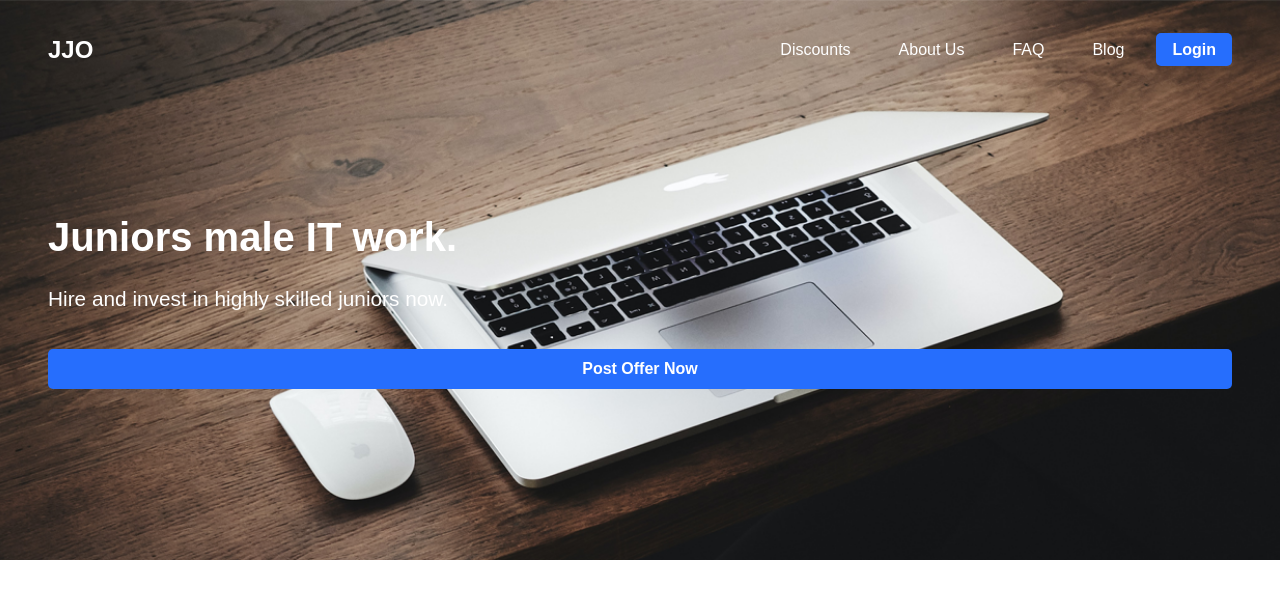
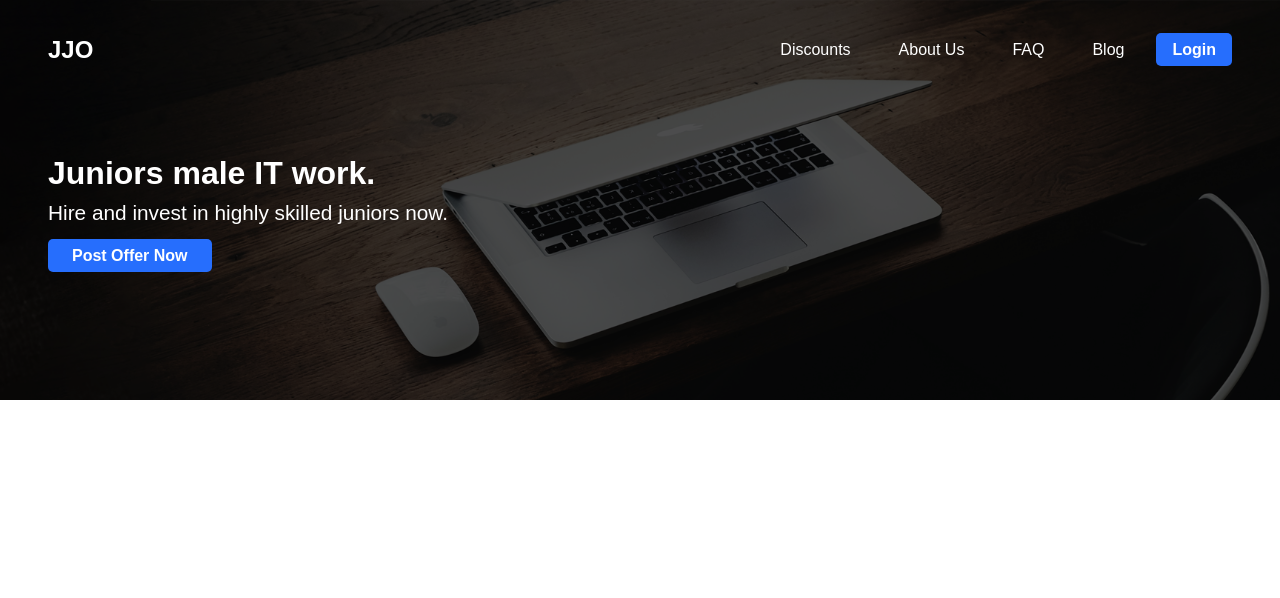
Before and after one commit to bharati-21/junior-jobs-only, a plain HTML site: page index.html in a window 1280 px wide. Drawn offline with Linux system fonts and the light colour scheme.

Commit message:
Completed header, navbar and showcase

```diff
--- a/index.html
+++ b/index.html
@@ -11,21 +11,27 @@
 </head>
 <body>
     <header id="header">
-        <div class="container header-container">
+        <div class="container">
             <nav id="navbar">
-                <h1 id="brand-logo">JJO</h1>
-                <ul id="navbar-nav">
+                <div class="navbar-container">
+                    <h1 class="brand-logo">JJO</h1>
+                    <ul class="navbar-nav">
                         <li><a href="#" class="nav-link" id="discount">Discounts</a></li>
                         <li><a href="#" class="nav-link" id="about">About Us</a></li>
                         <li><a href="#" class="nav-link" id="faq">FAQ</a></li>
                         <li><a href="#" class="nav-link" id="blog">Blog</a></li>
                         <li><a href="#" class="nav-link btn btn-primary" id="blog">Login</a></li>
                     </ul>
+                </div>
             </nav>
-            <div id="header-content">
+            <div id="showcase">
+                <div class="showcase-container">
+                    <div class="showcase-content">
                         <h1>Juniors male IT work.</h1>
                         <p class="lead">Hire and invest in highly skilled juniors now.</p>
-                <a href="#" class="btn btn-primary btn-block">Post Offer Now</a>
+                        <a href="#" class="btn btn-primary">Post Offer Now</a>
+                    </div>
+                </div>
             </div>
         </div>
     </header>
--- a/styles.css
+++ b/styles.css
@@ -35,70 +35,94 @@ a {
 
 .btn {
     border-radius: 5px;
-    display: inline;
     font-size: 1rem;
     padding: 0.5rem 1.5rem;
     font-weight: bold;
-    margin-top: 1.2rem;
     color: #fff;
     border: none;
 }
 
 .btn-block {
     display: block;
-    width: 100%;
+    width: auto;
     text-align: center;
 }
 
 .btn-primary {
-    background-color: #266efd;
+    background-color: var(--primary-color);
+}
+
+.btn-primary:hover {
+    cursor: pointer;
+    opacity: 0.9;
 }
 
 /* HEADER */
 #header {
     padding: 2rem 3rem;
-    background: url('./images/hero-image.png') no-repeat center center / cover;
-    height: 70vh;
+    background: #000;
+    position: relative;
     color: #fff;
+    height: 50vh;
+    width: 100%;
 }
 
-.header-container {
+#header:before {
+    content: '';
+    background: url('./images/hero-image.png') no-repeat center center / cover;
+    position: absolute;
+    top: 0;
     height: 100%;
-    display: flex;
-    flex-direction: column;
-    justify-content: space-between;
-    align-content: center;
+    width: 100%;
+    left: 0;
+    opacity: 0.3;
 }
 
 #header #navbar {
+    z-index: 2;
+    position: relative;
+}
+
+#header #navbar .navbar-container {
     display: flex;
     flex-direction: row;
     justify-content:space-between;
     align-items: center;
+    width: 100%;
 }
 
-#header #navbar #navbar-nav {
+#header .navbar-container .navbar-nav {
     display: flex;
     flex-direction: row;
     justify-content: center;
     align-items: center;
 }
 
-#header #navbar #navbar-nav .nav-link {
+#header .navbar-container .navbar-nav .nav-link {
     padding: 0.5rem 1rem;
     color: #fff;
     margin-left: 1rem;
 }
-#header #navbar #navbar-nav .nav-link:hover{
+
+#header .navbar-container .navbar-nav .nav-link:hover{
     background-color: var(--primary-color);
     border-radius: 5px;
 }
 
-#header #header-content {
+#header #showcase {
+    height: 25vh;
+}
+
+#header #showcase .showcase-container {
     display: flex;
     flex-direction: column;
-    justify-content: center;
-    height: 120%;
+    height: 100%;
+    justify-content: flex-end;
+}
+
+#header #showcase .showcase-container .showcase-content {
+    z-index: 2;
+
 }
 
 #header #header-content h1 {
```
Lines whose indentation alone changed are shown as unchanged.
